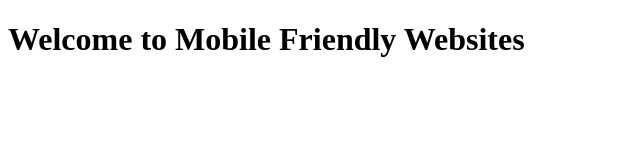
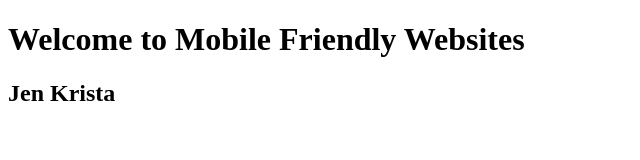
Before and after one commit to JenKrista/day01-mobileWeb, a plain HTML site: page index.html in a window 1280 px wide. Shown: the whole page, without its empty margins (0-640 px from the left). Drawn offline with Linux system fonts and the light colour scheme.

Commit message:
add h2 back in

```diff
--- a/index.html
+++ b/index.html
@@ -9,5 +9,6 @@
 </head>
 <body>
   <h1>Welcome to Mobile Friendly Websites</h1>
+  <h2>Jen Krista</h2>
 </body>
 </html>
```
